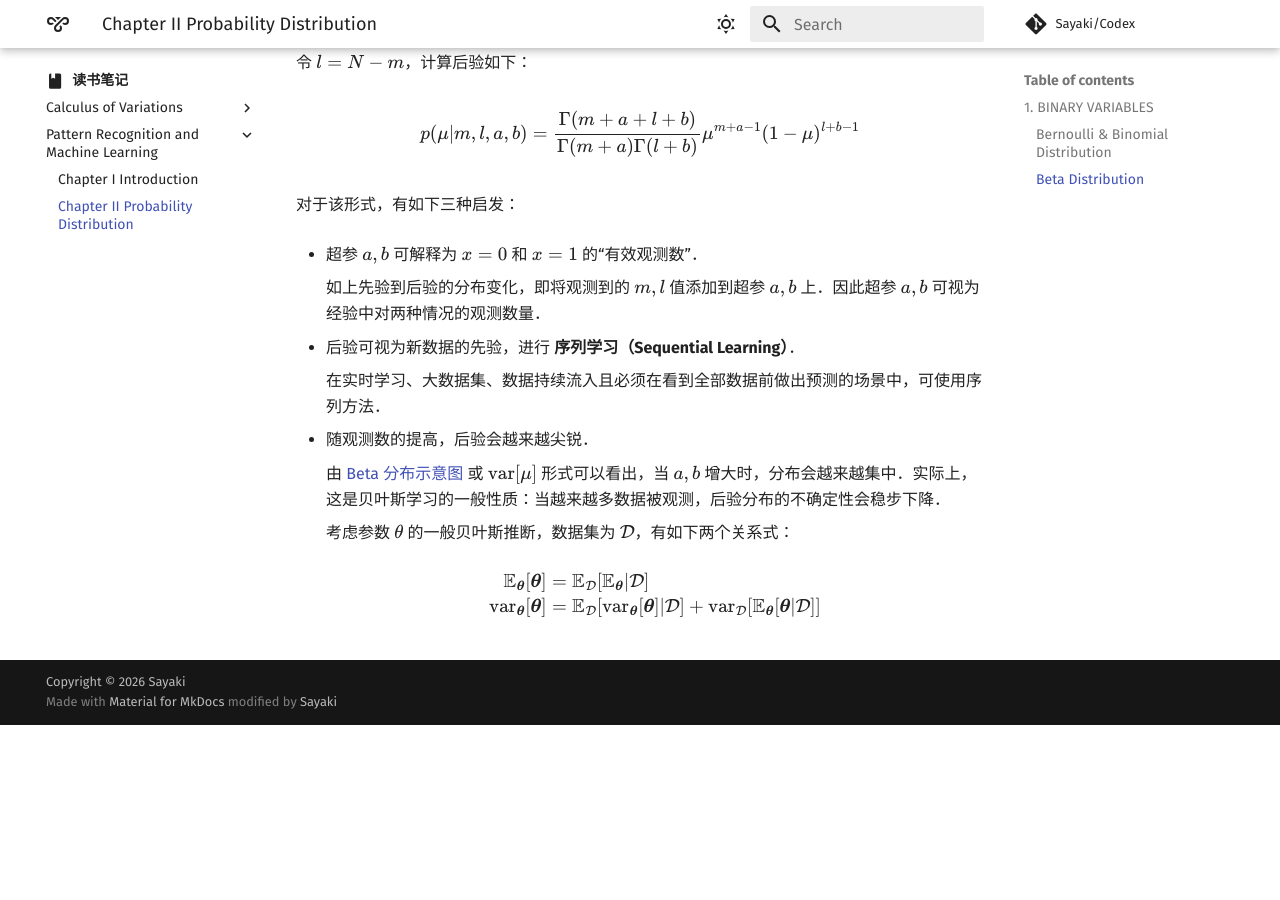
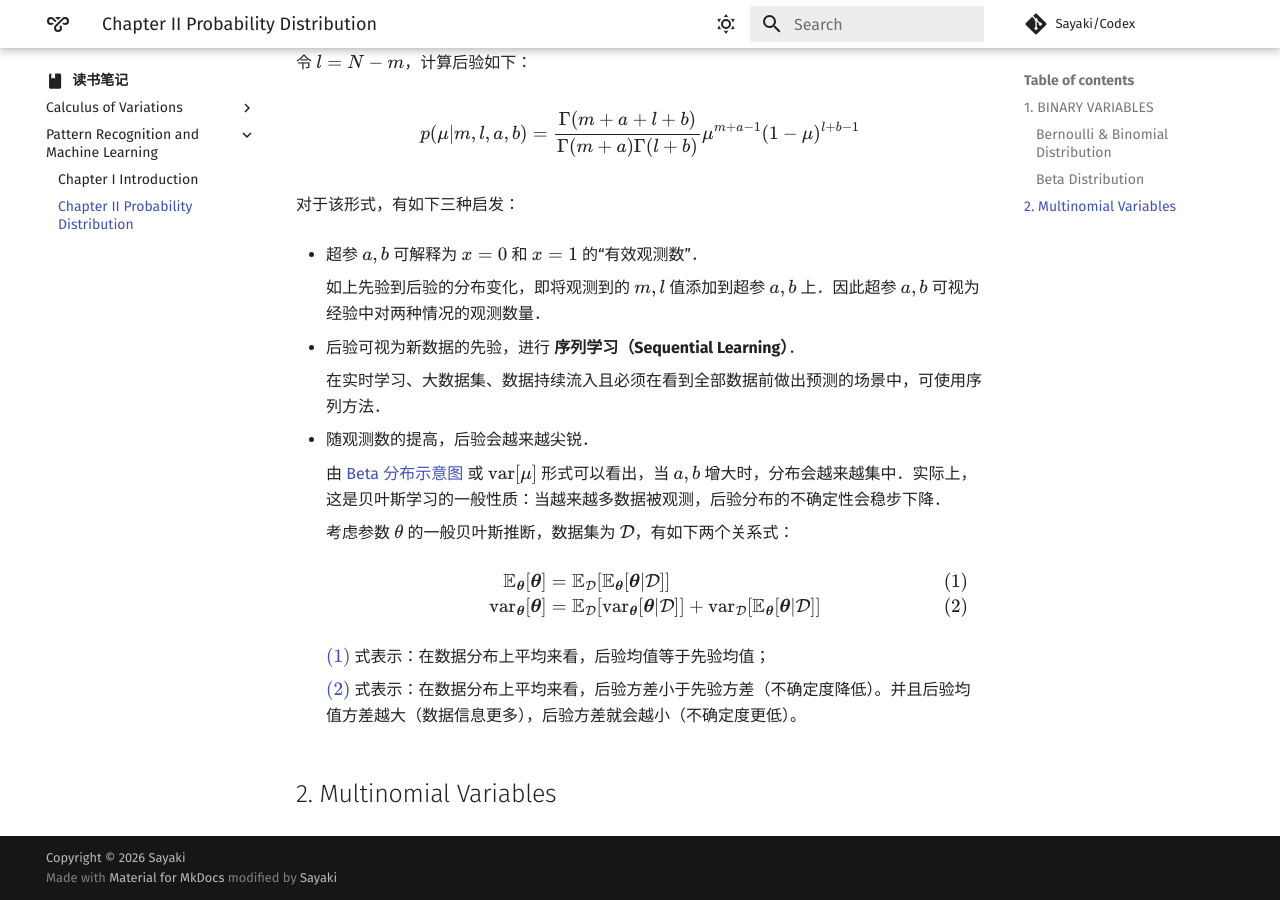
Before and after one commit to Sayakio/Codex, an MkDocs documentation site: the page built from docs/books/pattern-recognition-and-machine-learning/chapter2-probability-distribution.md, in a window 1280 px wide and 900 px high, scrolled down 2488 px. Built offline with MkDocs 1.6.1 and Material for MkDocs 9.7.7, drawn with Linux system fonts in a browser that asks for light colours; comment, search, counter and statistics services are not loaded; before the commit the page ends 3213 px from its top, so only the background shows below that.

Commit message:
finish chapter2 section1.

```diff
--- a/docs/books/pattern-recognition-and-machine-learning/chapter2-probability-distribution.md
+++ b/docs/books/pattern-recognition-and-machine-learning/chapter2-probability-distribution.md
@@ -109,7 +109,15 @@ $$
 
 	$$
 	\begin{align}
-	\mathbb{E}_{\boldsymbol{\theta}}[\boldsymbol{\theta}] &= \mathbb{E}_{\mathcal{D}}[\mathbb{E}_{\boldsymbol{\theta}}\vert \mathcal{D}] \\
-	\operatorname{var}_{\boldsymbol{\theta}}[\boldsymbol{\theta}] &= \mathbb{E}_{\mathcal{D}}[\operatorname{var}_{\boldsymbol{\theta}}[\boldsymbol{\theta}]\vert \mathcal{D}] + \operatorname{var}_{\mathcal{D}}[\mathbb{E}_{\boldsymbol{\theta}}[\boldsymbol{\theta}\vert \mathcal{D}]]
+	\mathbb{E}_{\boldsymbol{\theta}}[\boldsymbol{\theta}] &= \mathbb{E}_{\mathcal{D}}[\mathbb{E}_{\boldsymbol{\theta}}[\boldsymbol{\theta}\vert \mathcal{D}]] \tag{1} \label{1}\\
+	\operatorname{var}_{\boldsymbol{\theta}}[\boldsymbol{\theta}] &= \mathbb{E}_{\mathcal{D}}[\operatorname{var}_{\boldsymbol{\theta}}[\boldsymbol{\theta}\vert \mathcal{D}]] + \operatorname{var}_{\mathcal{D}}[\mathbb{E}_{\boldsymbol{\theta}}[\boldsymbol{\theta}\vert \mathcal{D}]] \tag{2} \label{2}
 	\end{align}
 	$$
+
+	$\eqref{1}$ 式表示：在数据分布上平均来看，后验均值等于先验均值；
+
+	$\eqref{2}$ 式表示：在数据分布上平均来看，后验方差小于先验方差（不确定度降低）。并且后验均值方差越大（数据信息更多），后验方差就会越小（不确定度更低）。
+
+
+
+## 2. Multinomial Variables
```
